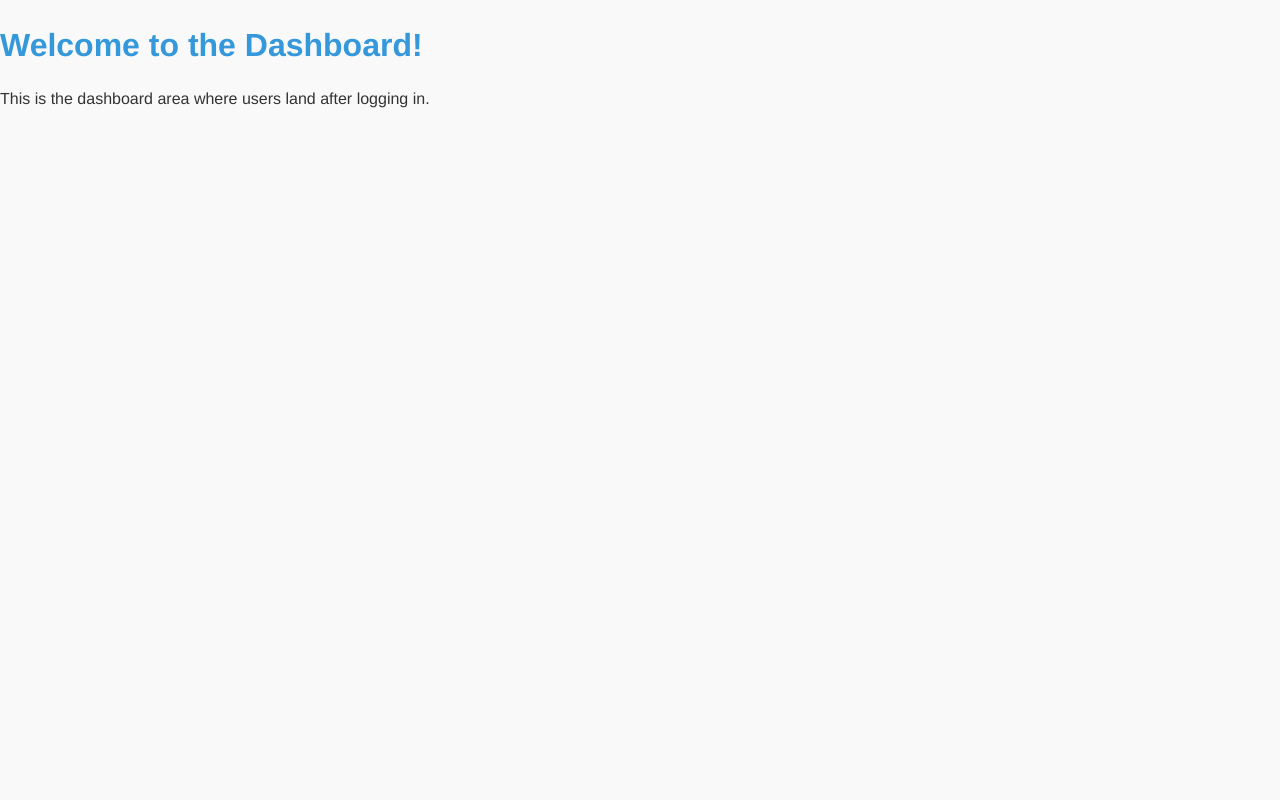
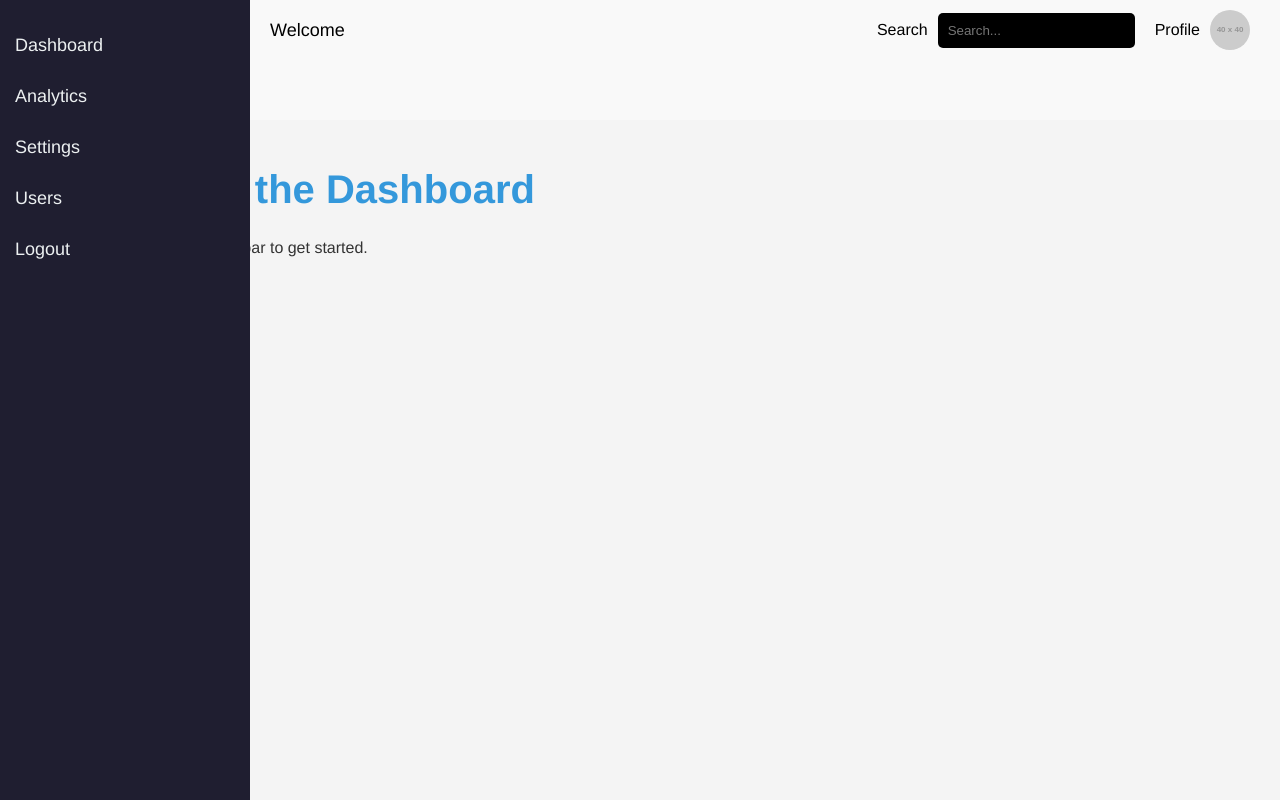
Before and after one commit to kenthomz/dashbord-react, a React (Create React App) app: page /dashboard in a window 1280 px wide. Built offline with nearby package versions, Linux system fonts and the light colour scheme.

Commit message:
add dashobord desing

```diff
--- a/src/components/Dashboard.js
+++ b/src/components/Dashboard.js
@@ -1,13 +1,28 @@
 // src/components/Dashboard.js
-import React from 'react';
+import React, { useState } from 'react';
+import './scss/_dashboard.scss';
+import Sidebar from './Sidebar';
+import Header from './Header';
 
-const Dashboard = () => {
+function Dashboard() {
+  const [isSidebarOpen, setIsSidebarOpen] = useState(false);
+
+  const toggleSidebar = () => {
+    setIsSidebarOpen(prev => !prev);
+  };
+
   return (
-    <div>
-      <h2>Welcome to the Dashboard!</h2>
-      <p>This is the dashboard area where users land after logging in.</p>
+    <div className="dashboard">
+      <Header toggleSidebar={toggleSidebar} />
+      <div className="layout">
+        <Sidebar isOpen={isSidebarOpen} />
+        <div className={`main-content ${isSidebarOpen ? 'sidebar-open' : ''}`}>
+          <h1>Welcome to the Dashboard</h1>
+          <p>Choose an option from the sidebar to get started.</p>
+        </div>
+      </div>
     </div>
   );
-};
+}
 
 export default Dashboard;
--- /dev/null
+++ b/src/components/Header.js
@@ -0,0 +1,31 @@
+import React from 'react';
+import './scss/Header.scss';
+
+const Header = ({ toggleSidebar }) => {
+  return (
+    <div className="header">
+      <div className="welcome-message">
+        <span>Welcome</span>
+      </div>
+      <button className="hamburger" onClick={toggleSidebar}>
+        ☰
+      </button>
+      <div className="right-section">
+        <div className="search-container">
+          <span className="search-label">Search</span>
+          <div className="search-bar">
+            <input type="text" placeholder="Search..." />
+          </div>
+        </div>
+        <div className="profile-container">
+          <span className="profile-label">Profile</span>
+          <div className="user-profile">
+            <img src="https://via.placeholder.com/40" alt="User" />
+          </div>
+        </div>
+      </div>
+    </div>
+  );
+};
+
+export default Header;
--- /dev/null
+++ b/src/components/Sidebar.js
@@ -0,0 +1,19 @@
+// src/components/Sidebar.js
+import React from 'react';
+import './scss/Sidebar.scss';
+
+const Sidebar = ({ isOpen }) => {
+  return (
+    <div className={`sidebar ${isOpen ? 'open' : ''}`}>
+      <ul>
+        <li>Dashboard</li>
+        <li>Analytics</li>
+        <li>Settings</li>
+        <li>Users</li>
+        <li>Logout</li>
+      </ul>
+    </div>
+  );
+};
+
+export default Sidebar;
--- /dev/null
+++ b/src/components/scss/Header.scss
@@ -0,0 +1,80 @@
+.header {
+    width: calc(100% - 250px); // Account for the sidebar width
+    margin-left: 250px; // Offset header by the width of the sidebar
+    color: #ecf0f1;
+    padding: 10px 20px;
+    display: flex;
+    justify-content: space-between;
+    align-items: center;
+    height: 60px;
+    box-sizing: border-box; // Ensure padding is included within the element's width
+    overflow: hidden; // Prevent content overflow
+    z-index: 1;
+
+    .welcome-message {
+      font-size: 18px;
+      color: #000;
+    }
+
+    .hamburger {
+      display: block;
+      background: none;
+      border: none;
+      color: #000;
+      font-size: 24px;
+      cursor: pointer;
+
+      @media (min-width: 769px) {
+        display: none;
+      }
+    }
+
+    .right-section {
+      display: flex;
+      align-items: center;
+
+      .search-container {
+        display: flex;
+        align-items: center;
+        margin-right: 20px;
+
+        .search-label {
+          margin-right: 10px;
+          font-size: 16px;
+          color: #000;
+        }
+
+        .search-bar {
+          input {
+            padding: 10px;
+            border: none;
+            border-radius: 5px;
+            background-color: #000;
+            color: #fff;
+          }
+        }
+      }
+
+      .profile-container {
+        display: flex;
+        align-items: center;
+
+        .profile-label {
+          margin-right: 10px;
+          font-size: 16px;
+          color: #000;
+        }
+
+        .user-profile {
+          display: flex;
+          align-items: center;
+          color: #000;
+
+          img {
+            border-radius: 50%;
+            margin-right: 10px;
+          }
+        }
+      }
+    }
+  }
--- /dev/null
+++ b/src/components/scss/Sidebar.scss
@@ -0,0 +1,42 @@
+.sidebar {
+    background-color: #1F1E30;
+    color: #ecf0f1;
+    width: 250px;
+    height: 100vh; // Full viewport height, no margin pushing it down
+    position: fixed;
+    top: 0; // Stick to the top
+    left: 0;
+    padding-top: 20px;
+    transition: transform 0.3s ease;
+    z-index: 100;
+    border-radius: 0; // Removed the border-radius to fit flush against the edges
+    overflow: hidden; // Ensure there's no overflow
+
+    &.open {
+      transform: translateX(0);
+    }
+
+    ul {
+      list-style: none;
+      padding: 0;
+      margin: 0;
+
+      li {
+        padding: 15px;
+        cursor: pointer;
+        font-size: 18px;
+
+        &:hover {
+          background-color: #34495e;
+        }
+      }
+    }
+
+    @media (max-width: 768px) {
+      transform: translateX(-250px); // Hide sidebar on mobile
+
+      &.open {
+        transform: translateX(0); // Slide sidebar in when open
+      }
+    }
+  }
--- /dev/null
+++ b/src/components/scss/_dashboard.scss
@@ -0,0 +1,31 @@
+// src/components/scss/_dashboard.scss
+.dashboard {
+    width: 100%;
+    height: 100vh;
+    display: flex;
+    flex-direction: column;
+
+    // Adjust the layout for desktop and mobile
+    .layout {
+      display: flex;
+      height: calc(100vh - 60px); // Ensure content height minus header height
+      margin-top: 60px; // Push content below the header
+      flex: 1;
+    }
+
+    .main-content {
+      flex: 1;
+      padding: 20px;
+      background-color: #f4f4f4;
+      overflow: auto;
+
+      // On larger screens, account for sidebar width when sidebar is open
+      &.sidebar-open {
+        margin-left: 250px; // Sidebar width
+      }
+
+      @media (max-width: 768px) {
+        margin-left: 0; // Reset margin for mobile
+      }
+    }
+  }
```
